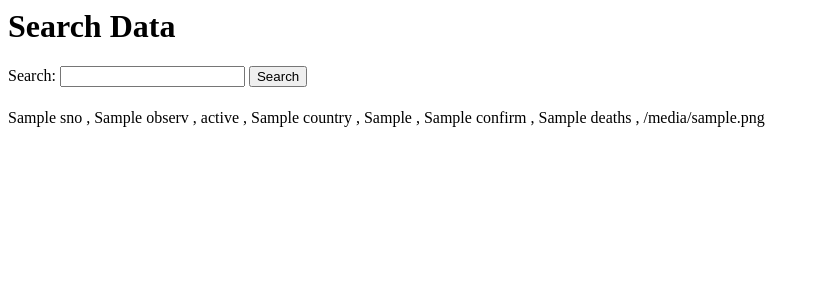
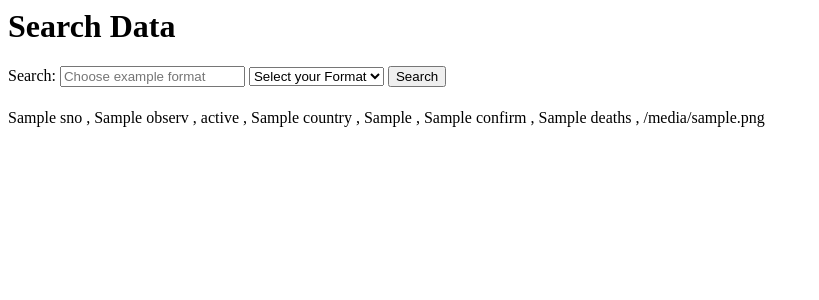
Before and after one commit to nholl004/Django-Warriors-Cont., a Django app: template server/templates/server_view/search.html in a window 1280 px wide. Shown: the top 300 px of the page, without its empty margins (0-819 px from the left). Run offline with Django 3.2, Linux system fonts and the light colour scheme; the template is opened without the code that fills it: most values are stand-ins (such as "Sample title", 1, 10 or a date in 2020); parts of the project's set-up code (start-up, migrations or seed data) failed here and were passed over.

Commit message:
Drop Down Menu

```diff
--- a/server/templates/server_view/search.html
+++ b/server/templates/server_view/search.html
@@ -1,9 +1,30 @@
 <h1>Search Data</h1>
 
 <form method='POST'> {% csrf_token %}
-    Search: <input type="text" name="search">
+    Search: <input type="text" name="searched" id="search_bar" placeholder = "Choose example format">
+    <select id="guide_format" onChange = "change()">
+        <option value='' disabled selected>Select your Format</option>
+        <option value="#">SNo</option>
+        <option value="MM/DD/YYYY">Observation Date</option>
+        <option value="Example: New York">Province/State</option>
+        <option value="Example: United States">Country</option>
+        <option value="MM/DD/YYYY HH:MM">Last Updated</option>
+        <option value="#">Confirmed</option>
+        <option value="#">Deaths</option>
+        <option value="#">Recovered</option>
+    </select>
     <button type="submit">Search</button>
 </form>
+
+<script type = "text/javascript">
+    function change() {
+        var select = document.getElementById('guide_format');
+        var option = select.options[select.selectedIndex];
+
+        document.getElementById('search_bar').placeholder = option.value;
+    }
+</script>
+
 
 <h1>{{searched}}</h1>
 {% if error%}
```
